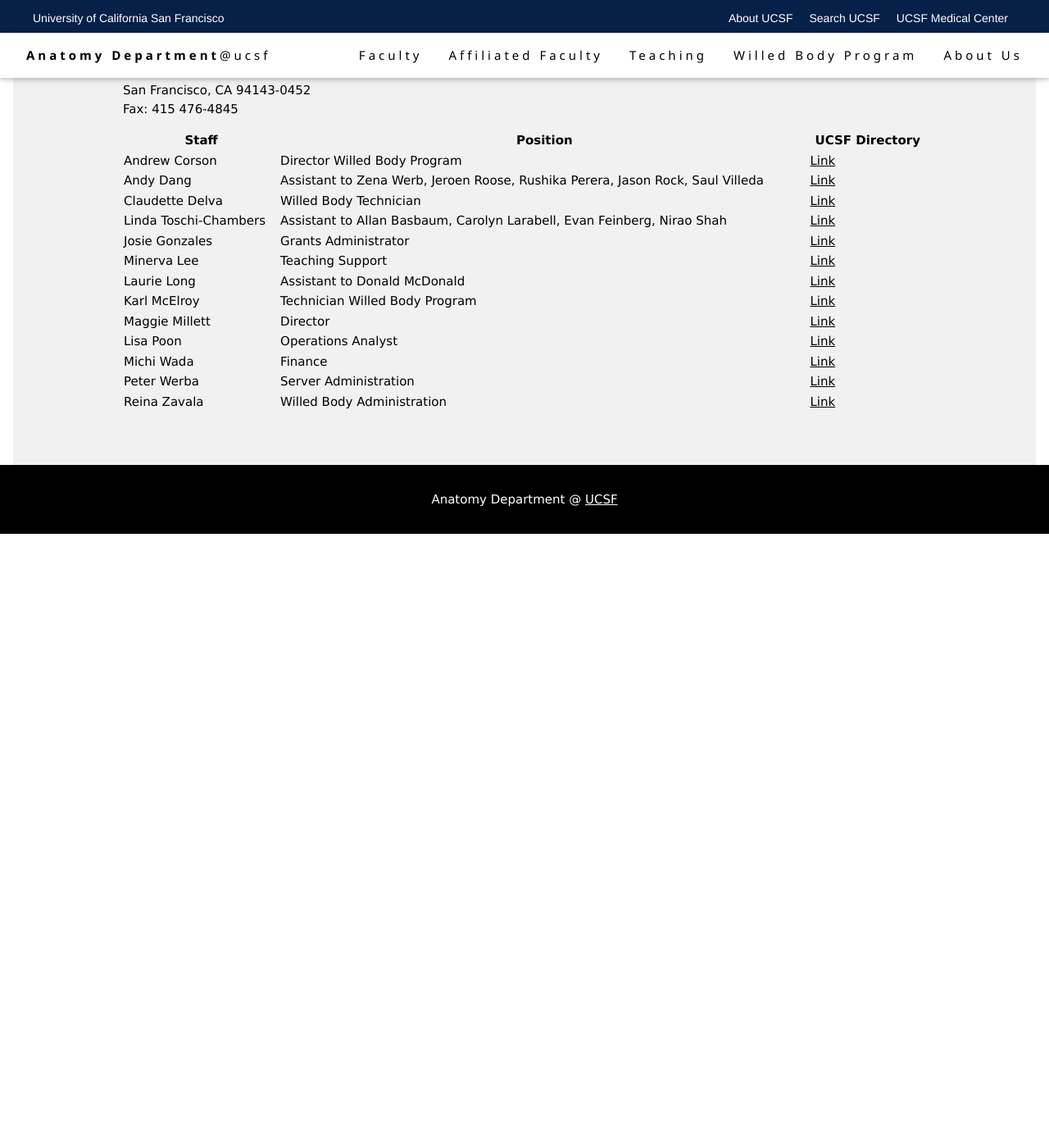
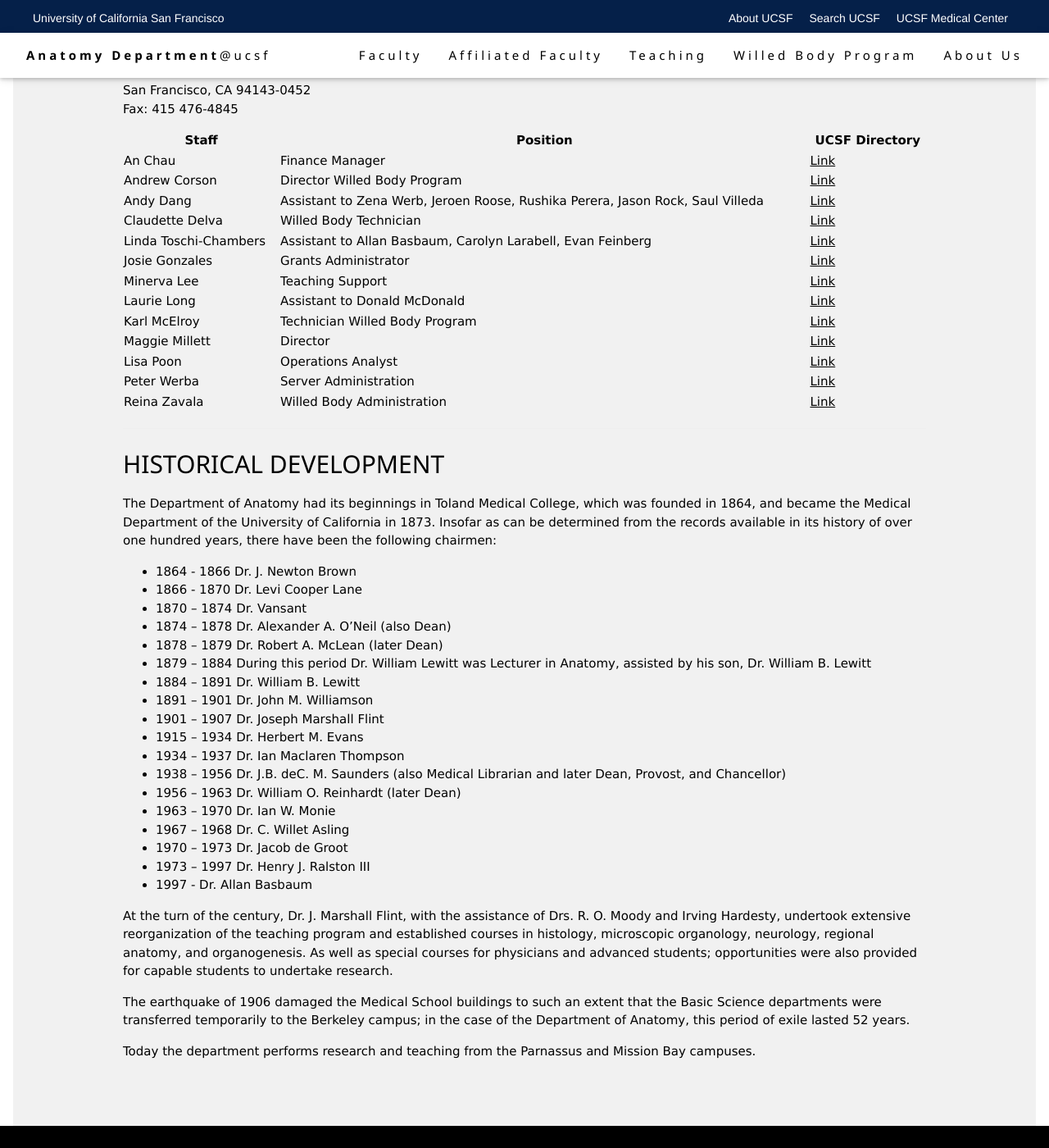
Before and after one commit to UCSF-Anatomy/anat-jekyll-2017, a Jekyll site: the page built from about.md, in a window 1280 px wide and 1400 px high, scrolled down 806 px. Shown: the whole window at 82% size. Built offline with Jekyll 4.4.1, drawn with Linux system fonts in a browser that asks for light colours; nearby versions of some CDN libraries; before the commit the page ends 1457 px from its top, so only the background shows below that.

Commit message:
added history some basic edits

```diff
--- a/about.md
+++ b/about.md
@@ -17,16 +17,47 @@ Fax: 415 476-4845
 
 Staff          | Position                       | UCSF Directory
 -------------  | ----------------------------   | -----------
+An Chau	| Finance Manager | [Link](https://directory.ucsf.edu/?q=An+Chau)
 Andrew Corson  | Director Willed Body Program| [Link](https://directory.ucsf.edu/?q=Andrew+Corson)
 Andy Dang  | Assistant to Zena Werb, Jeroen Roose, Rushika Perera, Jason Rock, Saul Villeda| [Link](https://directory.ucsf.edu/?q=Andy+Dang)
 Claudette Delva	| Willed Body Technician | [Link](https://directory.ucsf.edu/?q=Claudette+Delva)
-Linda Toschi-Chambers	|	Assistant to Allan Basbaum, Carolyn Larabell, Evan Feinberg, Nirao Shah | [Link](https://directory.ucsf.edu/?q=Linda+Toschi-Chambers)
+Linda Toschi-Chambers	|	Assistant to Allan Basbaum, Carolyn Larabell, Evan Feinberg | [Link](https://directory.ucsf.edu/?q=Linda+Toschi-Chambers)
 Josie Gonzales	   | Grants Administrator		|     [Link](https://directory.ucsf.edu/?q=josie+gonzales)
 Minerva Lee	|	Teaching Support	|	[Link](https://directory.ucsf.edu/?q=minerva+lee)
 Laurie Long   |  Assistant to Donald McDonald | [Link](https://directory.ucsf.edu/?q=Laurie+Long)
 Karl McElroy  | Technician Willed Body Program | [Link](https://directory.ucsf.edu/?q=Karl+McElroy)
 Maggie Millett | Director	| [Link](https://directory.ucsf.edu/?q=Maggie+Millett)
 Lisa Poon	| Operations Analyst | [Link](https://directory.ucsf.edu/?q=lisa+poon)
-Michi Wada	| Finance | [Link](https://directory.ucsf.edu/?q=Michi+Wada)
 Peter Werba	| Server Administration | [Link](https://directory.ucsf.edu/?q=Peter+Werba)
 Reina Zavala	| Willed Body Administration | [Link](https://directory.ucsf.edu/?q=Reina+Zavala)
+
+-------------------
+
+## HISTORICAL DEVELOPMENT
+
+The Department of Anatomy had its beginnings in Toland Medical College, which was founded in 1864, and became the Medical Department of the University of California in 1873.  Insofar as can be determined from the records available in its history of over one hundred years, there have been the following chairmen:
+
+- 1864 - 1866	Dr. J. Newton Brown
+- 1866 - 1870	Dr. Levi Cooper Lane
+- 1870 – 1874	Dr. Vansant
+- 1874 – 1878	Dr. Alexander A. O’Neil (also Dean)
+- 1878 – 1879	Dr. Robert A. McLean (later Dean)
+- 1879 – 1884	During this period Dr. William Lewitt was Lecturer in Anatomy, assisted by his son, Dr. William B. Lewitt
+- 1884 – 1891	Dr. William B. Lewitt
+- 1891 – 1901	Dr. John M. Williamson
+- 1901 – 1907	Dr. Joseph Marshall Flint
+- 1915 – 1934	Dr. Herbert M. Evans
+- 1934 – 1937	Dr. Ian Maclaren Thompson
+- 1938 – 1956	Dr. J.B. deC. M. Saunders (also Medical Librarian and later Dean, Provost, and Chancellor)
+- 1956 – 1963	Dr. William O. Reinhardt (later Dean)
+- 1963 – 1970	Dr. Ian W. Monie
+- 1967 – 1968	Dr. C. Willet Asling
+- 1970 – 1973	Dr. Jacob de Groot
+- 1973 – 1997	Dr. Henry J. Ralston III
+- 1997 - 	Dr. Allan Basbaum
+
+At the turn of the century, Dr. J. Marshall Flint, with the assistance of Drs. R. O. Moody and Irving Hardesty, undertook extensive reorganization of the teaching program and established courses in histology, microscopic organology, neurology, regional anatomy, and organogenesis. As well as special courses for physicians and advanced students; opportunities were also provided for capable students to undertake research.
+
+The earthquake of 1906 damaged the Medical School buildings to such an extent that the Basic Science departments were transferred temporarily to the Berkeley campus; in the case of the Department of Anatomy, this period of exile lasted 52 years.
+
+Today the department performs research and teaching from the Parnassus and Mission Bay campuses.
--- a/index.html
+++ b/index.html
@@ -14,7 +14,7 @@ layout: default
   <div class="w3-third">
     <div class="w3-card-2 w3-padding-top" style="min-height:460px">
     <span class="w3-tag"><h4>Recent News</h4></span><br>
-    <img src="img/cell1.jpg" alt="John" style="width:75%">
+    <a href="{{ site.baseurl }}/news"><img src="img/cell1.jpg" alt="cell image" style="width:75%"></a>
 <!--blog news here
     <p>news feed here</p>
     <p>more interesting info</p>
@@ -39,7 +39,7 @@ layout: default
   <div class="w3-third">
     <div class="w3-card-2 w3-padding-top w3-content w3-padding-64" style="min-height:460px">
     <span class="w3-tag"><h4>About Us</h4></span><br>
-    <img src="img/cell2.jpg" alt="cell image" style="width:75%">
+    <a href="{{ site.baseurl }}/about"><img src="img/cell2.jpg" alt="cell image" style="width:75%"></a>
     <p>The Department of Anatomy includes 23 faculty members with primary full-time appointments, 16 faculty with joint appointments, and about 200 postdoctoral fellows and students engaged in research that covers questions in cell biology, developmental biology and the neurosciences. Faculty have laboratories at both the Parnassus Heights campus, where there is a focus of interest in cancer biology, and at the Mission Bay campus, where many of the neurobiology faculty are located. The administrative office of the Department is located at the Parnassus Heights campus. </p>
     </div>
   </div>
@@ -47,7 +47,7 @@ layout: default
   <div class="w3-third">
     <div class="w3-card-2 w3-padding-top" style="min-height:460px">
     <span class="w3-tag"><h4>Student Profile</h4></span><br>
-    <img src="img/erica.jpg" alt="John" style="width:75%">
+    <a href="{{ site.baseurl }}/profile"><img src="img/erica.jpg" alt="Erica Sanchez Picture" style="width:75%"></a>
     <p>Here is a profile on this months Graduate Student Erica Sanchez in the Perrera Lab read more....</p>
     </div>
     </div>
```
Also changed, not shown: news.md (+11 -0 lines), profile.md (added, +5 -0 lines), img/ab.jpg (added), img/basbaum.jpg.
